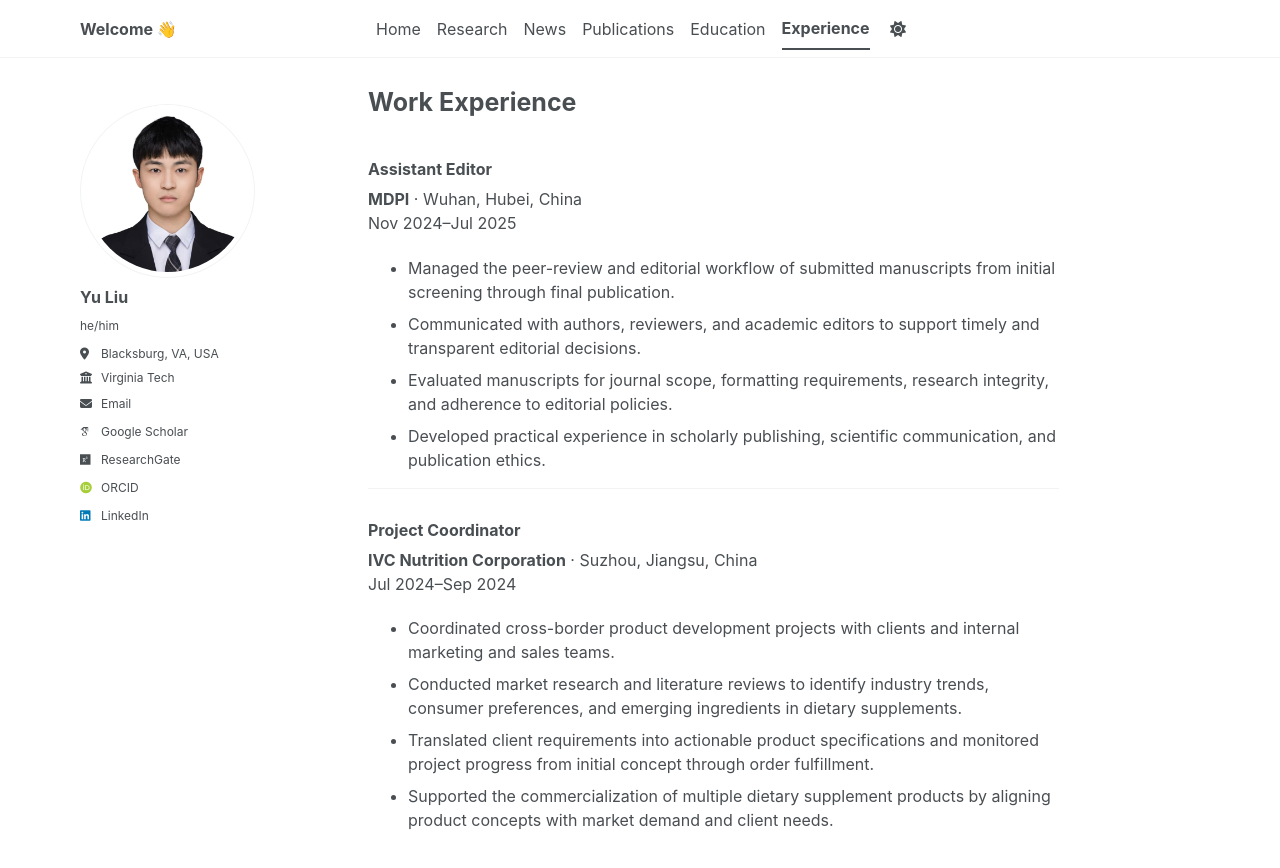
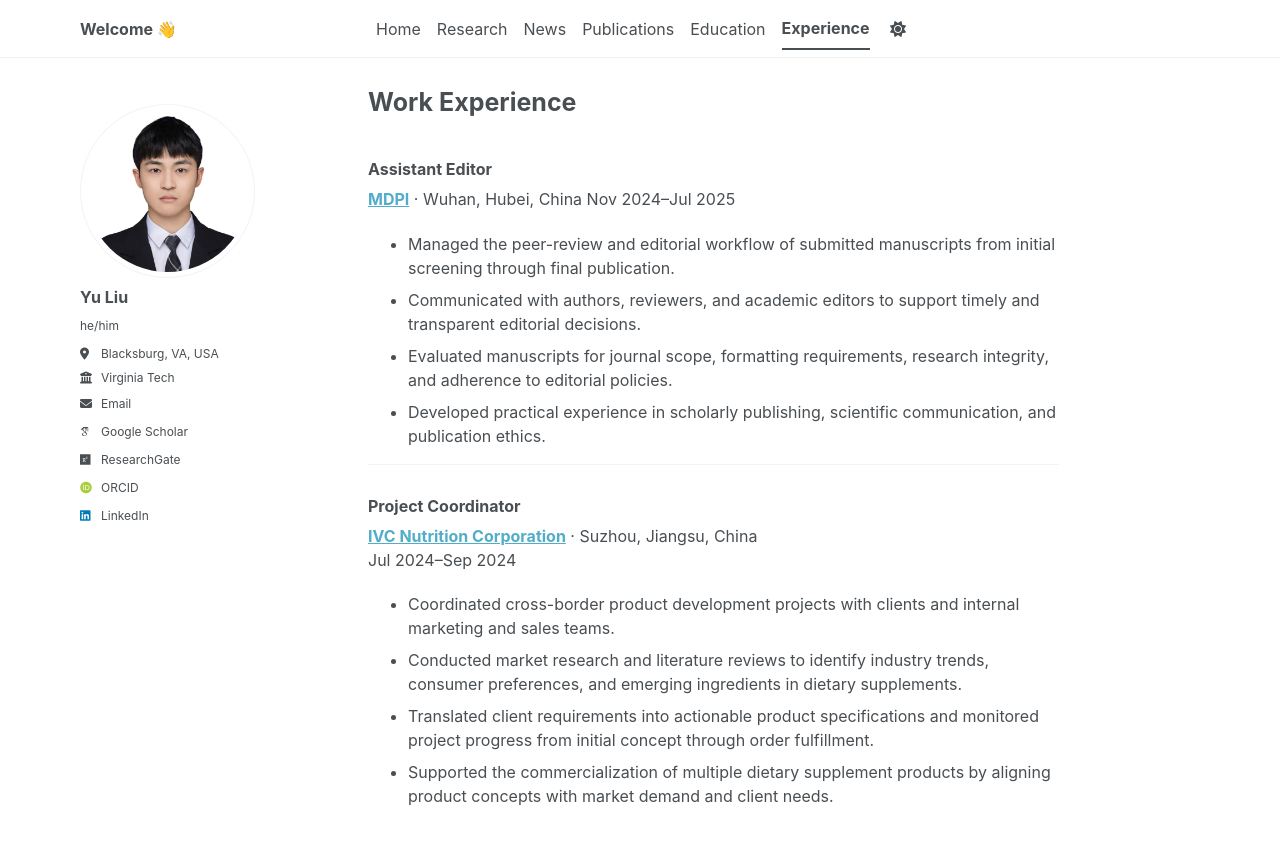
Before and after one commit to yuliu0322/yuliu0322.github.io, a Jekyll site: the page built from _pages/experience.md, in a window 1280 px wide. Shown: the top 868 px of the page. Built offline with Jekyll 4.4.1, drawn with Linux system fonts in a browser that asks for light colours; some web fonts are replaced; a script bundle is joined from its source files by our own code; library files that are not in the unit come from our copies; part of the change alters nothing that is shown.

```diff
--- a/_pages/experience.md
+++ b/_pages/experience.md
@@ -5,7 +5,7 @@ author_profile: true
 ---
 
 ### Assistant Editor
-**MDPI** · Wuhan, Hubei, China
+[**MDPI**](https://mdpi.cn/about/wuhan) · Wuhan, Hubei, China
 Nov 2024–Jul 2025
 
 - Managed the peer-review and editorial workflow of submitted manuscripts from initial screening through final publication.
@@ -16,7 +16,7 @@ Nov 2024–Jul 2025
 ---
 
 ### Project Coordinator
-**IVC Nutrition Corporation** · Suzhou, Jiangsu, China
+[**IVC Nutrition Corporation**](https://www.ivcinc.net/) · Suzhou, Jiangsu, China
 Jul 2024–Sep 2024
 
 - Coordinated cross-border product development projects with clients and internal marketing and sales teams.
```
